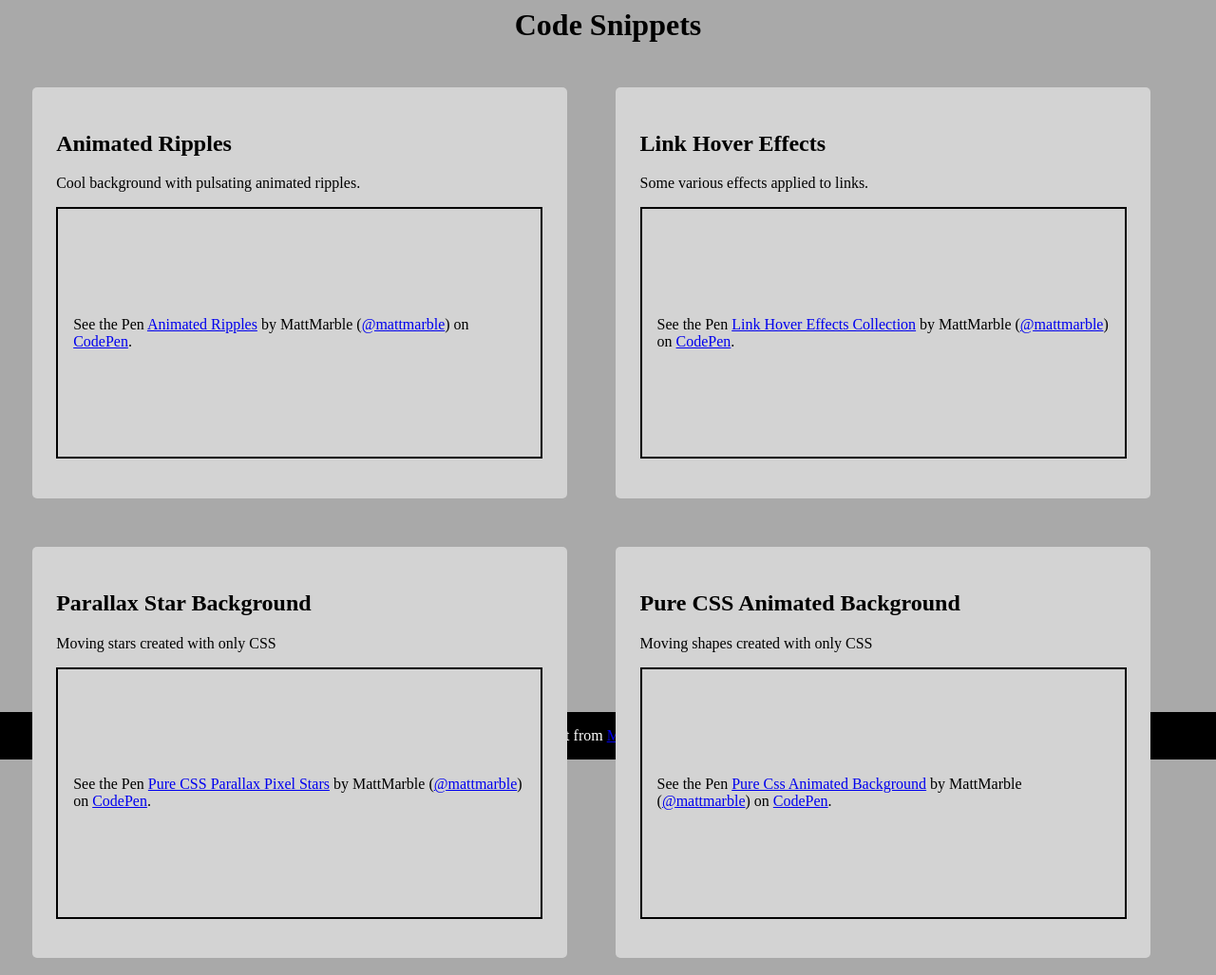
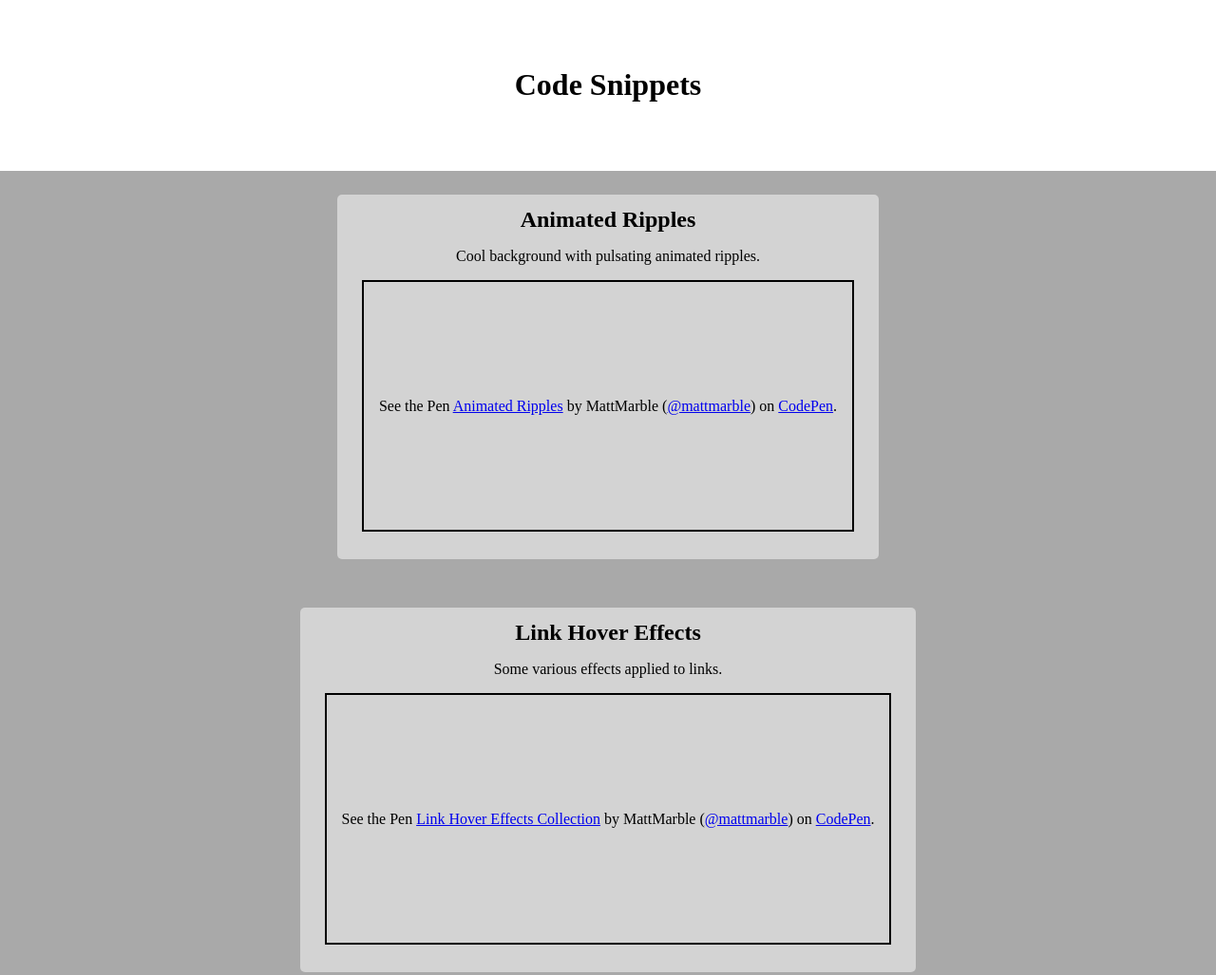
Before and after one commit to MattMarble/HMTL-CSS-CodeSnippets, a website: page index.html in a window 1280 px wide. Shown: the top 1027 px of the page at 95% size. Drawn offline with Linux system fonts and the light colour scheme; a script that the page names is missing.

Commit message:
Updated some styling

```diff
--- a/index.html
+++ b/index.html
@@ -8,9 +8,9 @@
   <link rel="stylesheet" href="./style.css" type="text/css" />
 </head>
 <body>
-  <h1>Code Snippets</h1>
   <div class="header">
     <div class="site-logo"></div>
+    <h1>Code Snippets</h1>
   </div>
   <div class="content">
     <div class="snippet">
--- a/style.css
+++ b/style.css
@@ -1,24 +1,38 @@
 body {
+  margin: 0;
+}
+.header {
+  padding: 50px 10px;
+}
+.content {
   background-color: darkgrey;
   z-index: 1;
   position: relative;
+  margin-bottom: 10vh;
+  min-height: 100vh;
+  display: flex;
+  flex-wrap: wrap;
+  justify-content: space-evenly;
+  width: 100vw;
 }
 .snippet {
-  width: 40vw;
-  float: left;
-  display: block;
   margin: 2vw;
-  padding: 2vw;
+  padding: 1vw 2vw 1vw 2vw;
   background-color: lightgrey;
   border-radius: 5px;
   z-index: 2;
+  text-align: center;
 }
 h1 {
   text-align: center;
 }
+h2 {
+  margin: 0;
+}
 footer {
   position: fixed;
   width: 100vw;
+  height: 10vh;
   text-align: center;
   background-color: black;
   color: white;
```
